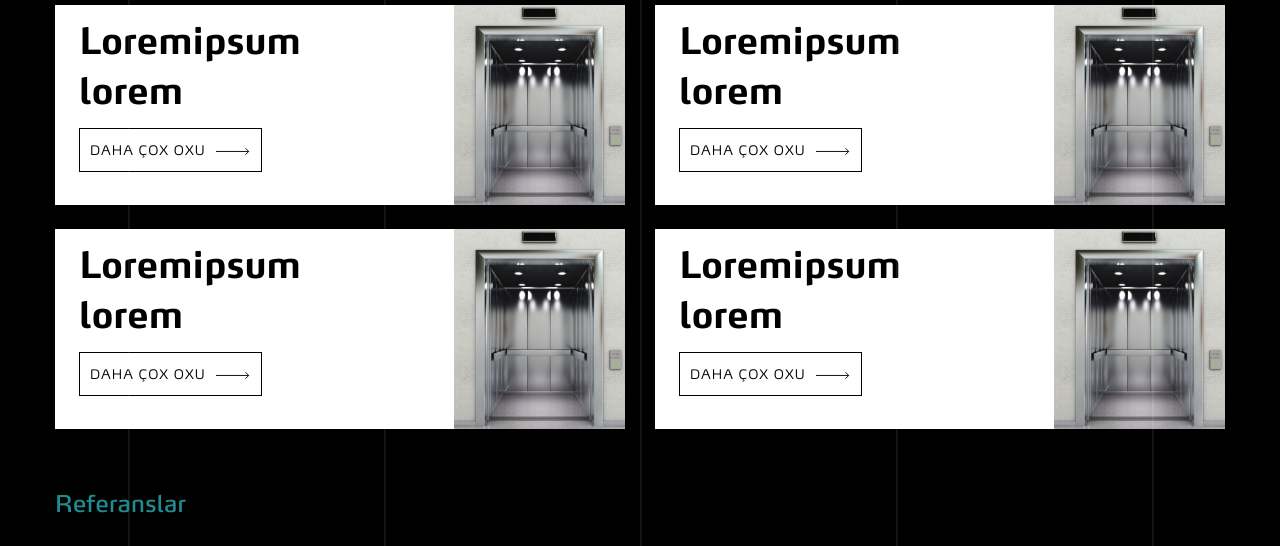
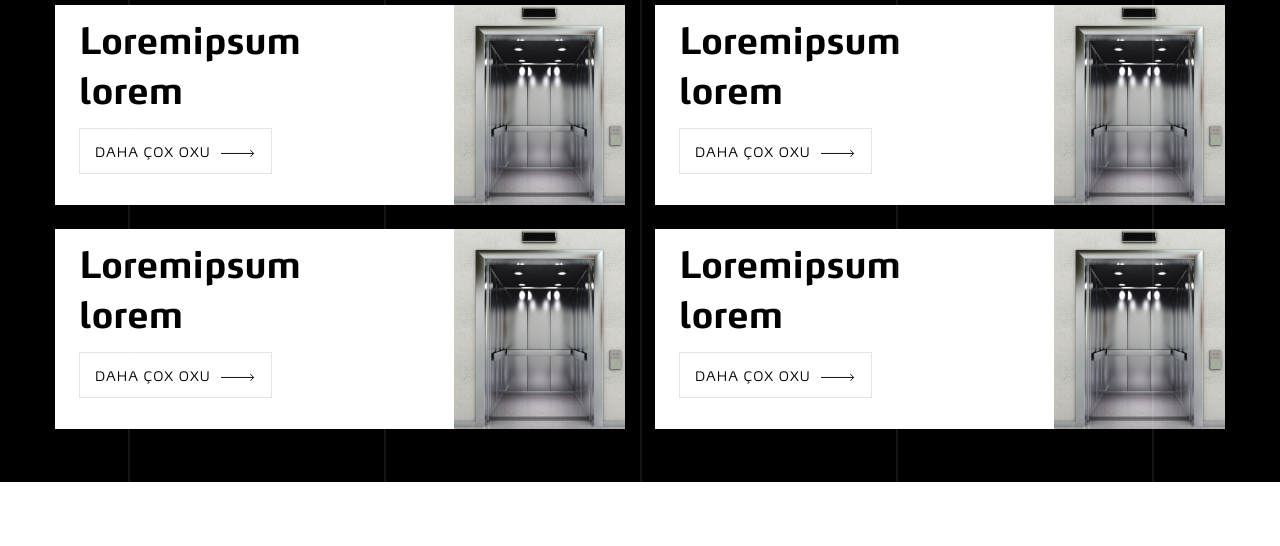
Before and after one commit to Gunay93/Gerlift, a plain HTML site: page index.html in a window 1280 px wide. Shown: the part 1950-2496 px from the top of the page. Drawn offline with nearby package versions, Linux system fonts and the light colour scheme.

Commit message:
Add files via upload

```diff
--- a/css/style.css
+++ b/css/style.css
@@ -5,7 +5,7 @@ body {
 }
 .title{
     font-size:23px;
-    color:#208b91;
+    color:white;
     margin: 0 0 35px;
     letter-spacing: .19px;
 }
@@ -272,11 +272,6 @@ a:hover{color:inherit;text-decoration: none;}
     -webkit-transition: all .2s ease-out;
     transition: all .2s ease-out;
 }
-.cat-item-params {
-    color: #fff;
-    margin-top: 10px;
-    font-size: 12px;
-}
 .cat-item:hover .cat-item-title span:after,.cat-item:hover .cat-item-title span:before,.cat-item:hover .cat-item-info:before, .cat-item:hover .cat-item-info:after,.cat-item:hover .portfolio-item-img:after  {
     opacity: 1;
     background-color: #b99572;
@@ -474,9 +469,9 @@ a:hover{color:inherit;text-decoration: none;}
     font-weight: 300;
     letter-spacing: 1px;
     text-transform: uppercase;
-    border: 1px solid #000;
+    border: 1px solid #e5e5e5;
     color: #000;
-    padding: 13px 10px 10px 10px;
+    padding: 15px 15px 10px 15px;
     display: -webkit-box;
     display: -ms-flexbox;
     display: flex;
@@ -540,6 +535,7 @@ object-fit: cover;
 }
 #references {
     padding-bottom: 68px;
+    background: white;
 }
 #references,.cat-item,#works .works-carousel,footer,.footerCenter,.footerlast{
     position: relative;
@@ -679,3 +675,5 @@ footer{
     justify-content: space-between;
 }
 .bg-black{background-color: black;}
+.text-black{color:black}
+#services{padding-bottom: 53px;}
```
